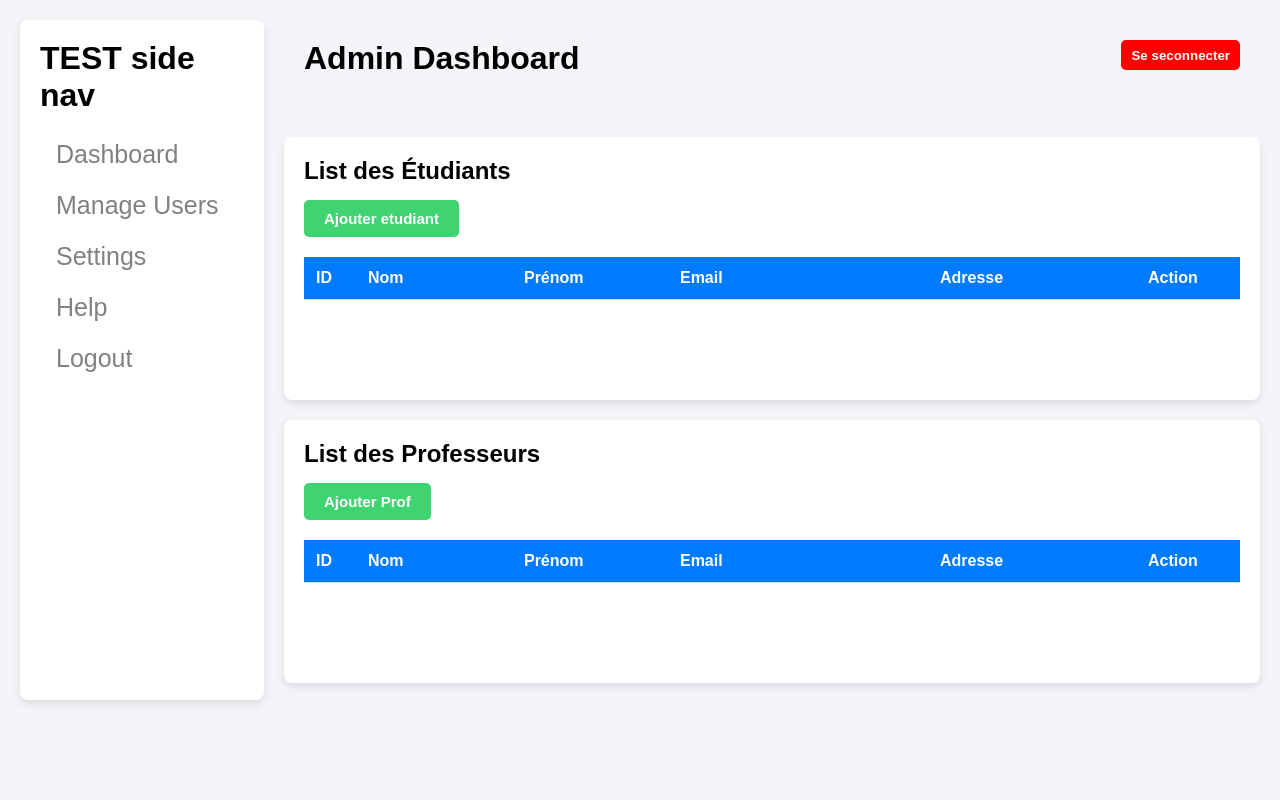
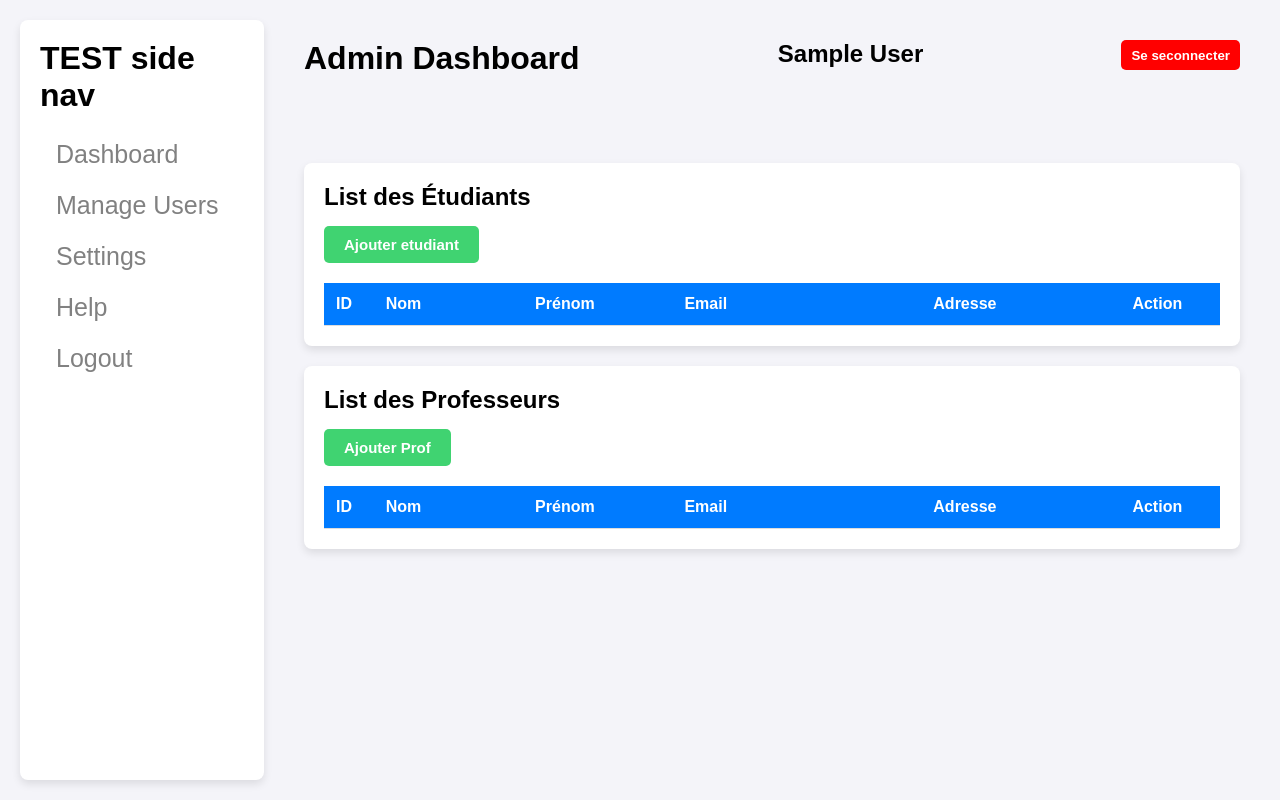
Before and after one commit to MedBens02/Web_proj, a PHP site: page /pages/admin/dashboardAdmin.php in a window 1280 px wide. Run offline with PHP 8.4, Linux system fonts and the light colour scheme; the visitor is signed in with stand-in values (Sample User, id 1); data that the repository does not hold is empty.

Commit message:
fix side bar

```diff
--- a/pages/admin/dashboardAdmin.css
+++ b/pages/admin/dashboardAdmin.css
@@ -12,11 +12,12 @@ body {
     grid-template-columns: [start sidebar-start] 1fr
         [sidebar-end content-start] 4fr [end content-end];
     grid-template-rows: [start header-start] 1fr [header-end content-start]
-        7fr [end content-end];
+        6fr [content-end footer-start] auto [end footer-end];
     gap: 20px;
     padding: 20px;
     overflow: auto;
-    height: 90vh;
+    height: 100vh;
+    min-height: 800px;
     min-width: 1000px;
 }
 
@@ -33,6 +34,7 @@ h1 {
     flex-wrap: wrap;
 }
 .tables-cont {
+    padding: 20px;
     gap: 20px;
     display: flex;
     flex-direction: column;
@@ -44,7 +46,6 @@ h1 {
 .contn {
     background: white;
     padding: 20px;
-    padding-bottom: 100px;
     border-radius: 8px;
     box-shadow: 0 4px 8px rgba(0,0,0,0.1);
 }
@@ -61,7 +62,7 @@ h1 {
 
 table {
     width: 100%; /* Table width to fill subcontainer */
-    min-width: 800px;
+    min-width: 600px;
     border-collapse: collapse;
     margin-top: 20px;
     table-layout: fixed; /* This ensures the columns have fixed widths regardless of content */
--- a/pages/admin/dashboardAdmin.php
+++ b/pages/admin/dashboardAdmin.php
@@ -20,6 +20,7 @@ if (!isset($_SESSION['logged']) || $_SESSION['role'] !== 'admin') {
 <body>
     <div class="dash-title">
         <h1>Admin Dashboard</h1>
+        <h2><?php echo $_SESSION['nom_complet']; ?></h2>
         <button class="disconnectBtn" onclick="location.href='../logout.php'">Se seconnecter</button>
     </div>
 
```
